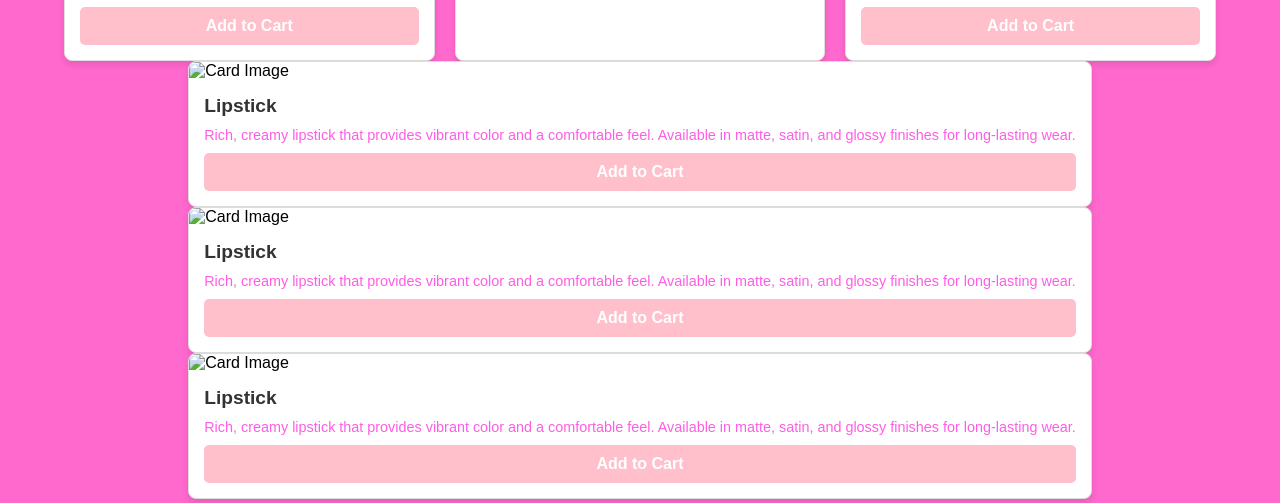
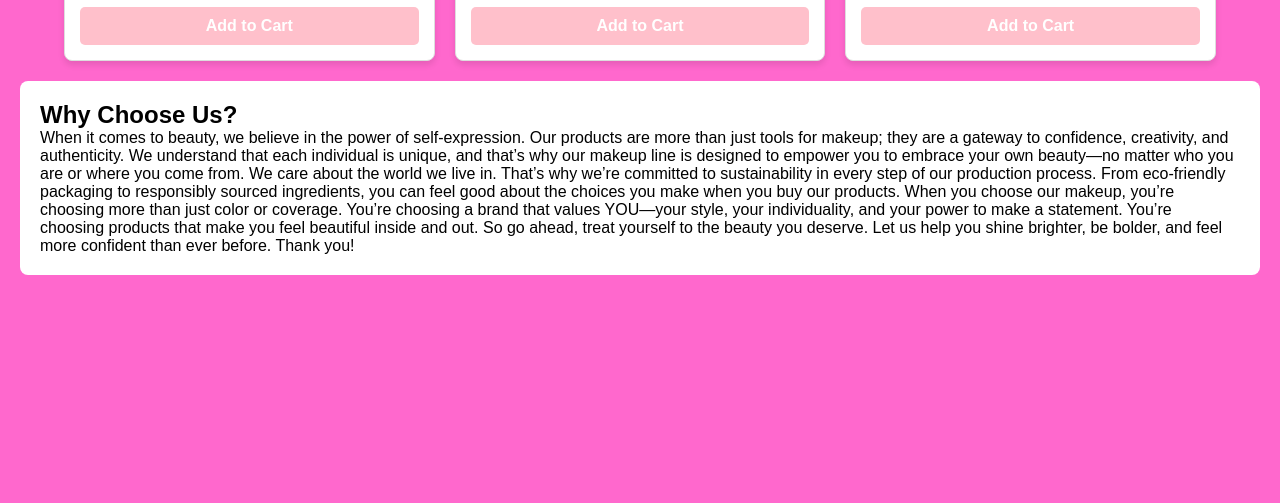
Before and after one commit to CandicePCSFI/github, a plain HTML site: page index.html in a window 1280 px wide. Shown: the part 333-836 px from the top of the page. After the commit the page ends 800 px from the top, so only its background shows below. Drawn offline with Linux system fonts and the light colour scheme; files whose address does not match are found by name.

Commit message:
Add files via upload

```diff
--- a/index.html
+++ b/index.html
@@ -158,30 +158,6 @@ section {
       </div>
     </div>
   </div>
-  <div class="card">
-    <img src="images/images.jpg" alt="Card Image">
-    <div class="content">
-      <h3>Lipstick</h3>
-      <p>Rich, creamy lipstick that provides vibrant color and a comfortable feel. Available in matte, satin, and glossy finishes for long-lasting wear.</p>
-      <button class="pink-button">Add to Cart</button>
-    </div>
-  </div>
-  <div class="card">
-    <img src="images/images.jpg" alt="Card Image">
-    <div class="content">
-      <h3>Lipstick</h3>
-      <p>Rich, creamy lipstick that provides vibrant color and a comfortable feel. Available in matte, satin, and glossy finishes for long-lasting wear.</p>
-      <button class="pink-button">Add to Cart</button>
-    </div>
-  </div>
-  <div class="card">
-    <img src="images/images.jpg" alt="Card Image">
-    <div class="content">
-      <h3>Lipstick</h3>
-      <p>Rich, creamy lipstick that provides vibrant color and a comfortable feel. Available in matte, satin, and glossy finishes for long-lasting wear.</p>
-      <button class="pink-button">Add to Cart</button>
-    </div>
-  </div>
 
   <!-- Sections -->
   <section id="Service">
```
